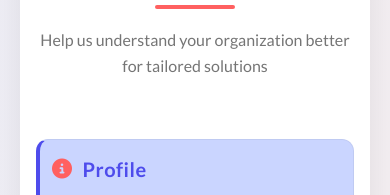
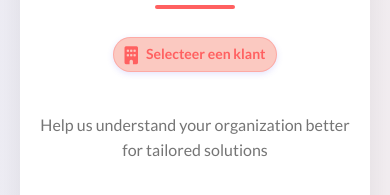
Before and after one commit to Strik88/LepAIa, a plain HTML site: page index.html in a window 390 px wide. Shown: the part 616-811 px from the top of the page. Drawn offline with Linux system fonts and the light colour scheme; a script that the page names is missing.

Commit message:
Add client name badge in header to show selected client

```diff
--- a/index.html
+++ b/index.html
@@ -60,6 +60,10 @@
                         </div>
                     </div>
                     <h1>Company Profile</h1>
+                    <div class="client-badge" id="selected-client-badge">
+                        <i class="fas fa-building"></i>
+                        <span id="selected-client-name">Selecteer een klant</span>
+                    </div>
                     <p class="tagline">Help us understand your organization better for tailored solutions</p>
                 </header>
 
--- a/script.js
+++ b/script.js
@@ -18,6 +18,8 @@ document.addEventListener('DOMContentLoaded', function() {
     const newClientInput = document.getElementById('new-client');
     const addClientButton = document.getElementById('add-client-btn');
     const userClientsList = document.getElementById('user-clients');
+    const selectedClientBadge = document.getElementById('selected-client-badge');
+    const selectedClientName = document.getElementById('selected-client-name');
 
     // Huidige geselecteerde klant
     let currentClient = '';
@@ -81,6 +83,19 @@ document.addEventListener('DOMContentLoaded', function() {
         }
     });
 
+    // Update de client badge
+    function updateClientBadge() {
+        if (!currentClient) {
+            selectedClientName.textContent = 'Selecteer een klant';
+            selectedClientBadge.classList.add('no-client');
+            selectedClientBadge.classList.remove('empty');
+        } else {
+            selectedClientName.textContent = currentClient;
+            selectedClientBadge.classList.remove('no-client');
+            selectedClientBadge.classList.remove('empty');
+        }
+    }
+
     // Functie om klanten te initialiseren
     function initializeClients() {
         // Haal opgeslagen klanten op of start met een lege lijst
@@ -96,8 +111,8 @@ document.addEventListener('DOMContentLoaded', function() {
             currentClient = lastSelectedClient;
 
             // Selecteer in dropdown als het een standaard klant is
-            if (Array.from(clientDropdown.options).some(option => option.value === lastSelectedClient)) {
-                clientDropdown.value = lastSelectedClient;
+            if (Array.from(clientDropdown.options).some(option => option.value === lastSelectedClient.toLowerCase())) {
+                clientDropdown.value = lastSelectedClient.toLowerCase();
             } else {
                 clientDropdown.value = ""; // Leeg als het een aangepaste klant is
             }
@@ -110,6 +125,9 @@ document.addEventListener('DOMContentLoaded', function() {
                 }
             });
         }
+
+        // Update de client badge
+        updateClientBadge();
     }
 
     // Functie om een nieuwe klant toe te voegen
@@ -198,6 +216,9 @@ document.addEventListener('DOMContentLoaded', function() {
                 item.classList.remove('active');
             }
         });
+
+        // Update de client badge met de geselecteerde klantnaam
+        updateClientBadge();
 
         // Laad de data voor deze klant
         loadClientData(clientName);
--- a/styles.css
+++ b/styles.css
@@ -258,11 +258,51 @@ header {
     height: auto;
 }
 
+/* Client Badge Styles */
+.client-badge {
+    display: inline-flex;
+    align-items: center;
+    justify-content: center;
+    background-color: var(--light-blurple);
+    color: var(--primary-color);
+    padding: 8px 16px;
+    border-radius: 20px;
+    margin: 15px auto 25px;
+    font-weight: 600;
+    box-shadow: 0 2px 6px rgba(78, 76, 236, 0.15);
+    transition: var(--transition);
+    font-size: 17px;
+    border: 1px solid rgba(78, 76, 236, 0.2);
+    max-width: 80%;
+    text-align: center;
+}
+
+.client-badge i {
+    margin-right: 8px;
+    font-size: 18px;
+}
+
+.client-badge.empty {
+    background-color: var(--light-grey);
+    color: var(--text-light);
+    border: 1px dashed var(--medium-grey);
+}
+
+.client-badge.no-client {
+    color: var(--secondary-color);
+    background-color: var(--light-coral);
+    border: 1px solid rgba(255, 96, 96, 0.3);
+}
+
+.client-badge.no-client i {
+    color: var(--secondary-color);
+}
+
 .tagline {
     color: var(--text-light);
     font-size: 18px;
     font-weight: 500;
-    margin-top: 30px;
+    margin-top: 20px;
     margin-bottom: 10px;
 }
 
@@ -492,6 +532,11 @@ footer {
     .client-selector, .client-add, .client-list {
         margin-bottom: 20px;
     }
+
+    .client-badge {
+        font-size: 15px;
+        padding: 6px 12px;
+    }
 }
 
 @media (max-width: 480px) {
@@ -530,4 +575,10 @@ footer {
     .input-group {
         flex-direction: column;
     }
+
+    .client-badge {
+        font-size: 14px;
+        padding: 5px 10px;
+        margin: 10px auto 20px;
+    }
 }
```
